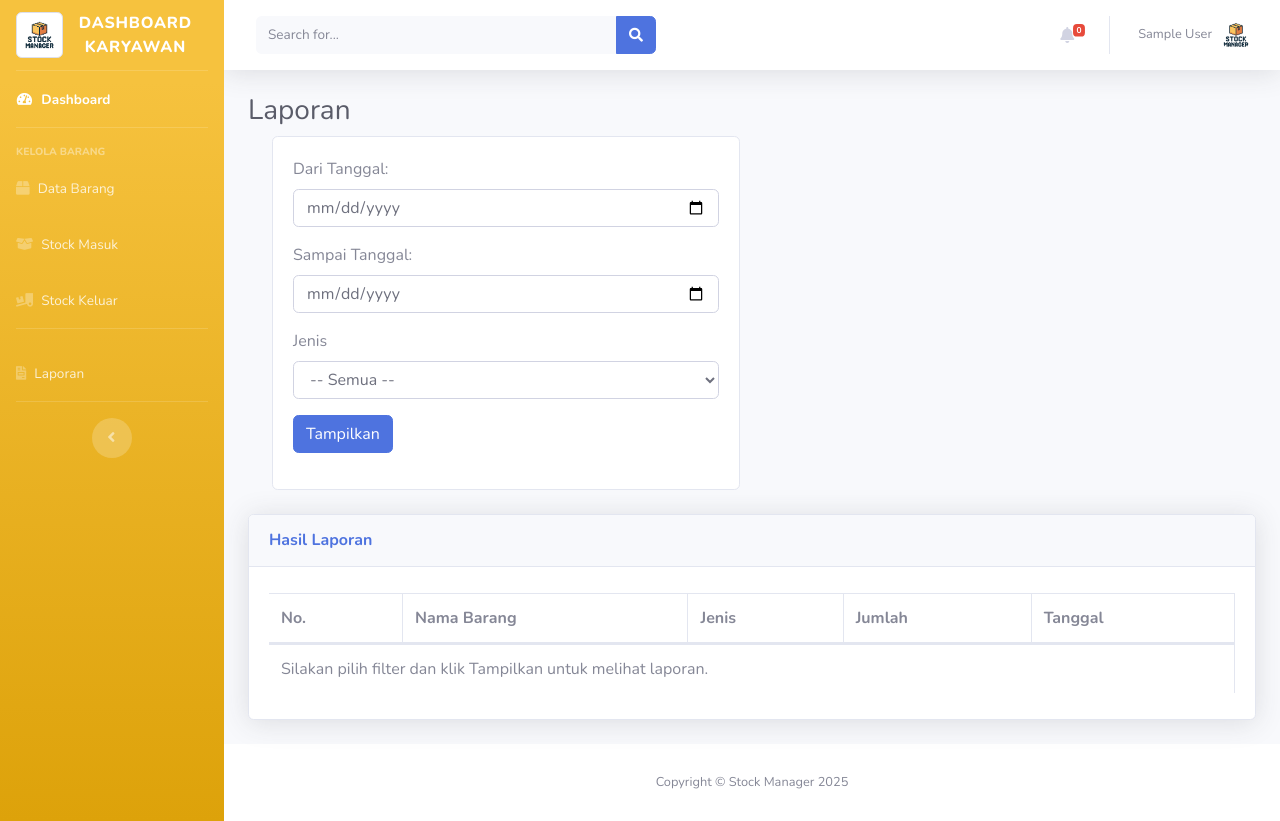
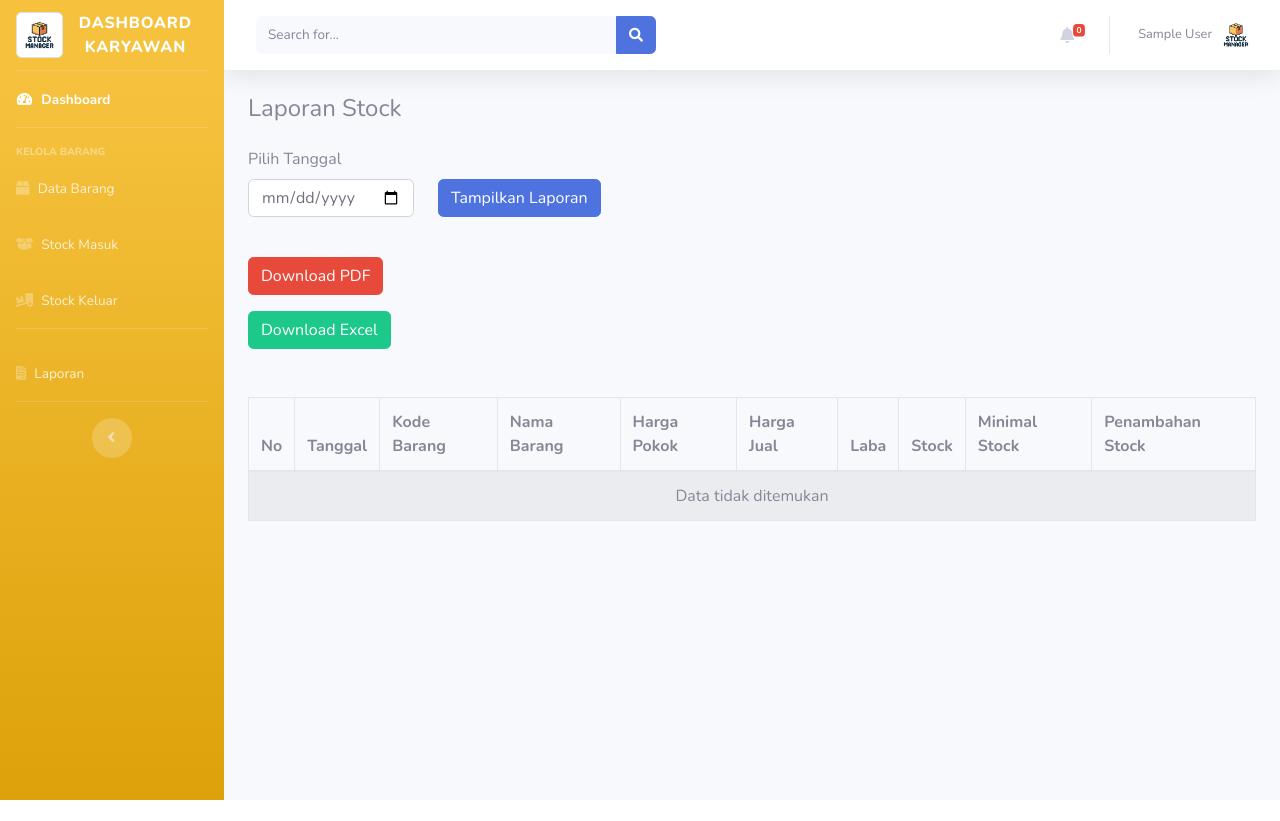
Before and after one commit to AdhaNoer4/stock-barang, a PHP site: page /app/karyawan/laporan/laporan.php in a window 1280 px wide. After the commit the page ends 800 px from the top, so only its background shows below. Run offline with PHP 8.4, Linux system fonts and the light colour scheme; the visitor is signed in with stand-in values (Sample User, id 1); data that the repository does not hold is empty; some libraries are stand-ins or nearby versions.

Commit message:
fix: laporan karyawan

```diff
--- a/app/karyawan/laporan/laporan.php
+++ b/app/karyawan/laporan/laporan.php
@@ -9,115 +9,102 @@ if (!isset($_SESSION["login"])) {
 require_once('../../../config.php');
 include('../layouts/header.php');
 
-$result = false;
-if (isset($_GET['dari']) && isset($_GET['sampai'])) {
-    $dari = $_GET['dari'];
-    $sampai = $_GET['sampai'];
-    $jenis = $_GET['jenis'];
+$id_toko = $_SESSION['id_toko'];
 
-    $query = "SELECT rs.*, s.namabarang FROM riwayat_stok rs
-              JOIN stock s ON rs.idbarang = s.idbarang
-              WHERE rs.tanggal BETWEEN '$dari' AND '$sampai'";
+if (isset($_GET['tanggal'])) {
+    $tanggal = $_GET['tanggal'];
 
-    if (!empty($jenis)) {
-        $query .= " AND rs.jenis = '$jenis'";
-    }
-
-    $query .= " ORDER BY rs.tanggal DESC";
+    $query = "
+        SELECT
+            r.tanggal,
+            b.kode_barang,
+            b.nama_barang,
+            b.harga_pokok,
+            b.harga_jual,
+            b.laba,
+            b.minimal_stock,
+            b.id_barang,
+            r.jumlah,
+            r.jenis,
+            s.stock
+        FROM riwayat_stok r
+        JOIN barang b ON r.id_barang = b.id_barang
+        LEFT JOIN stock s ON s.id_barang = b.id_barang AND s.id_toko = $id_toko
+        WHERE b.id_toko = $id_toko
+          AND DATE(r.tanggal) = '$tanggal' ";
 
     $result = mysqli_query($conn, $query);
+    $rows = mysqli_fetch_all($result, MYSQLI_ASSOC);
 }
 ?>
 <!-- Begin Page Content -->
-<div class="container-fluid">
-
-    <!-- Page Heading -->
-    <h1 class="h3 mb-2 text-gray-800">Laporan</h1>
-    <div class="page-body">
-        <div class="container-xl">
-            <form method="GET" enctype="multipart/form-data">
-                <div class="row">
-                    <div class="col-md-6">
-                        <div class="card">
-                            <div class="card-body">
-                                <div class="mb-3">
-                                    <label for="dari">Dari Tanggal:</label>
-                                    <input type="date" name="dari" class="form-control" required>
+<div class="container mt-4">
+    <h4 class="mb-4">Laporan Stock</h4>
+    <form method="GET" class="mb-4">
+        <div class="row g-3 align-items-end">
+            <div class="col-auto">
+                <label for="tanggal" class="form-label">Pilih Tanggal</label>
+                <input type="date" class="form-control" id="tanggal" name="tanggal" value="<?= isset($_GET['tanggal']) ? $_GET['tanggal'] : '' ?>" required>
             </div>
-                                <div class="mb-3">
-                                    <label for="sampai">Sampai Tanggal:</label>
-                                    <input type="date" name="sampai" class="form-control" required>
-                                </div>
-                                <div class="mb-3">
-                                    <label for="jenis">Jenis</label>
-                                    <select name="jenis" id="jenis" class="form-control">
-                                        <option value="">-- Semua --</option>
-                                        <option value="masuk">Masuk</option>
-                                        <option value="keluar">Keluar</option>
-                                    </select>
-                                </div>
-                                <div class="mb-3 text-end">
-                                    <button type="submit" class="btn btn-primary" name="submit">Tampilkan</button>
-                                </div>
-                            </div>
-                        </div>
+            <div class="col-auto">
+                <button type="submit" class="btn btn-primary">Tampilkan Laporan</button>
             </div>
         </div>
     </form>
+    <form method="POST" action="../../../cetak_pdf.php" target="_blank">
+        <input type="hidden" name="tanggal" value="<?= $tanggal ?>">
+        <button type="submit" class="btn btn-danger mt-3">Download PDF</button>
+    </form>
 
-        </div>
-    </div>
+    <form class="mb-5" method="POST" action="cetak_excel.php" target="_blank">
+        <input type="hidden" name="tanggal" value="<?= $tanggal ?>">
+        <button type="submit" class="btn btn-success mt-3">Download Excel</button>
+    </form>
 
-    <!--Table Riwayat Masuk -->
-    <div class="card shadow mb-4 mt-4">
-        <div class="card-header py-3 flex-row justify-content-between d-flex">
-            <h6 class="m-0 font-weight-bold text-primary">Hasil Laporan</h6>
-            <?php if (isset($_GET['dari']) && isset($_GET['sampai'])): ?>
-                <a href="cetak_excel.php?dari=<?= $_GET['dari']; ?>&sampai=<?= $_GET['sampai']; ?>&jenis=<?= $_GET['jenis']; ?>"
-                    class="btn btn-success mt-2" target="_blank">Export Excel</a>
-            <?php endif; ?>
-        </div>
-        <div class="card-body">
-            <div class="table-responsive">
-                <table class="table table-bordered" id="dataTable" width="100%" cellspacing="0">
+    <table class="table table-bordered table-striped">
         <thead>
             <tr>
-                            <th>No.</th>
+                <th>No</th>
+                <th>Tanggal</th>
+                <th>Kode Barang</th>
                 <th>Nama Barang</th>
-                            <th>Jenis</th>
-                            <th>Jumlah</th>
-                            <th>Tanggal</th>
+                <th>Harga Pokok</th>
+                <th>Harga Jual</th>
+                <th>Laba</th>
+                <th>Stock</th>
+                <th>Minimal Stock</th>
+                <th>Penambahan Stock</th>
             </tr>
         </thead>
         <tbody>
-                        <?php if ($result && mysqli_num_rows($result) === 0) { ?>
+            <?php
+            $no = 1;
+            if (empty($rows)) {
+                echo '<tr><td colspan="13" class="text-center">Data tidak ditemukan </td></tr>';
+                return;
+            }
+            foreach ($rows as $data):
+                $idb = $data['id_barang'];
+
+            ?>
                 <tr>
-                                <td colspan="5">Data kosong, Silahkan tambah data baru</td>
-                            </tr>
-                        <?php } elseif ($result) { ?>
-                            <?php $no = 1;
-                            while ($laporan = mysqli_fetch_array($result)) : ?>
-                                <tr class="text-center">
                     <td><?= $no++ ?></td>
-                                    <td><?= $laporan['namabarang']; ?></td>
-                                    <td><?= $laporan['jenis']; ?></td>
-                                    <td><?= $laporan['jumlah'] ?></td>
-                                    <td><?= $laporan['tanggal'] ?></td>
+                    <td><?= date('d-m-Y', strtotime($data['tanggal'])) ?></td>
+                    <td><?= $data['kode_barang'] ?></td>
+                    <td><?= $data['nama_barang'] ?></td>
+                    <td><?= number_format($data['harga_pokok']) ?></td>
+                    <td><?= number_format($data['harga_jual']) ?></td>
+                    <td><?= number_format($data['laba']) ?></td>
+                    <td><?= $data['stock'] ?? 0 ?></td>
+                    <td><?= $data['minimal_stock'] ?></td>
+                    <td><?= $data['jenis'] == 'masuk' ? '+' . $data['jumlah'] : '0' ?></td>
 
                 </tr>
-                            <?php endwhile; ?>
-                        <?php } else { ?>
-                            <tr>
-                                <td colspan="5">Silakan pilih filter dan klik Tampilkan untuk melihat laporan.</td>
-                            </tr>
-                        <?php } ?>
-
+            <?php endforeach; ?>
         </tbody>
     </table>
 </div>
-        </div>
-    </div>
-</div>
+
 <!-- /.container-fluid -->
 
 <?php include('../layouts/footer.php') ?>
```
Also changed, not shown: app/karyawan/laporan/cetak_excel.php (+62 -25 lines). Lines whose indentation alone changed are shown as unchanged.
